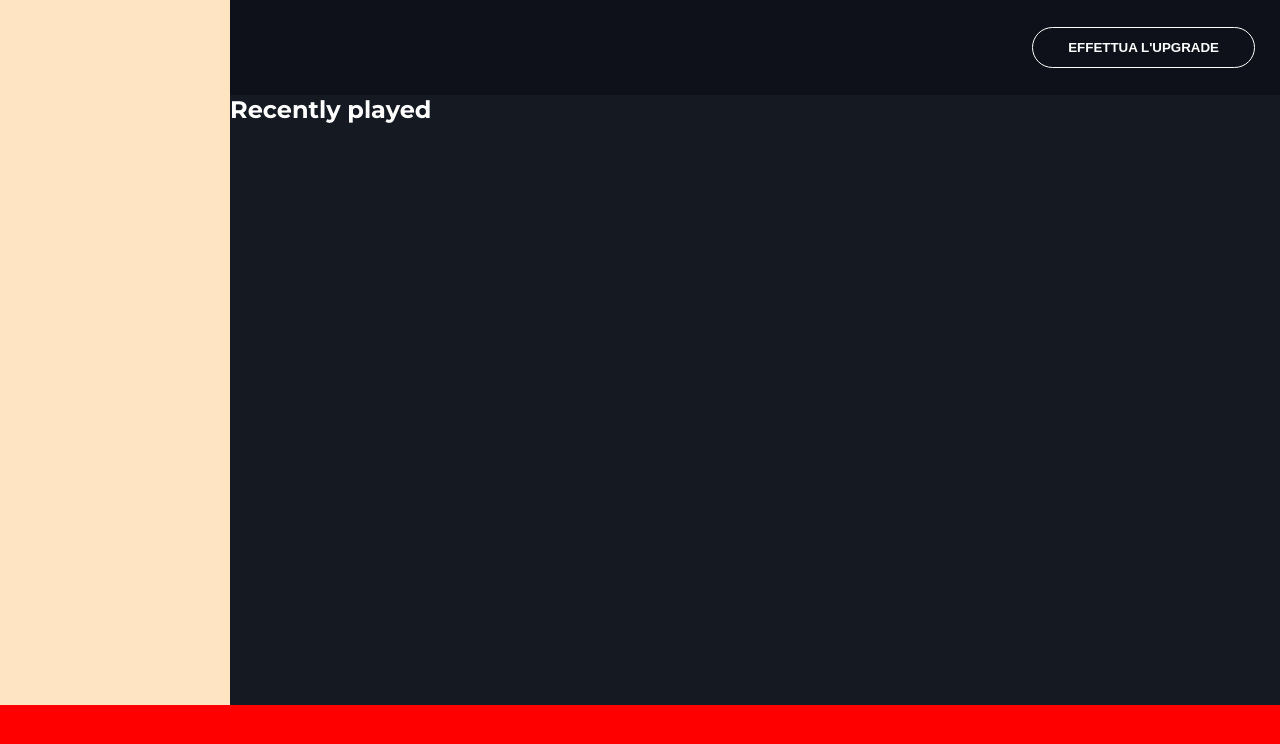
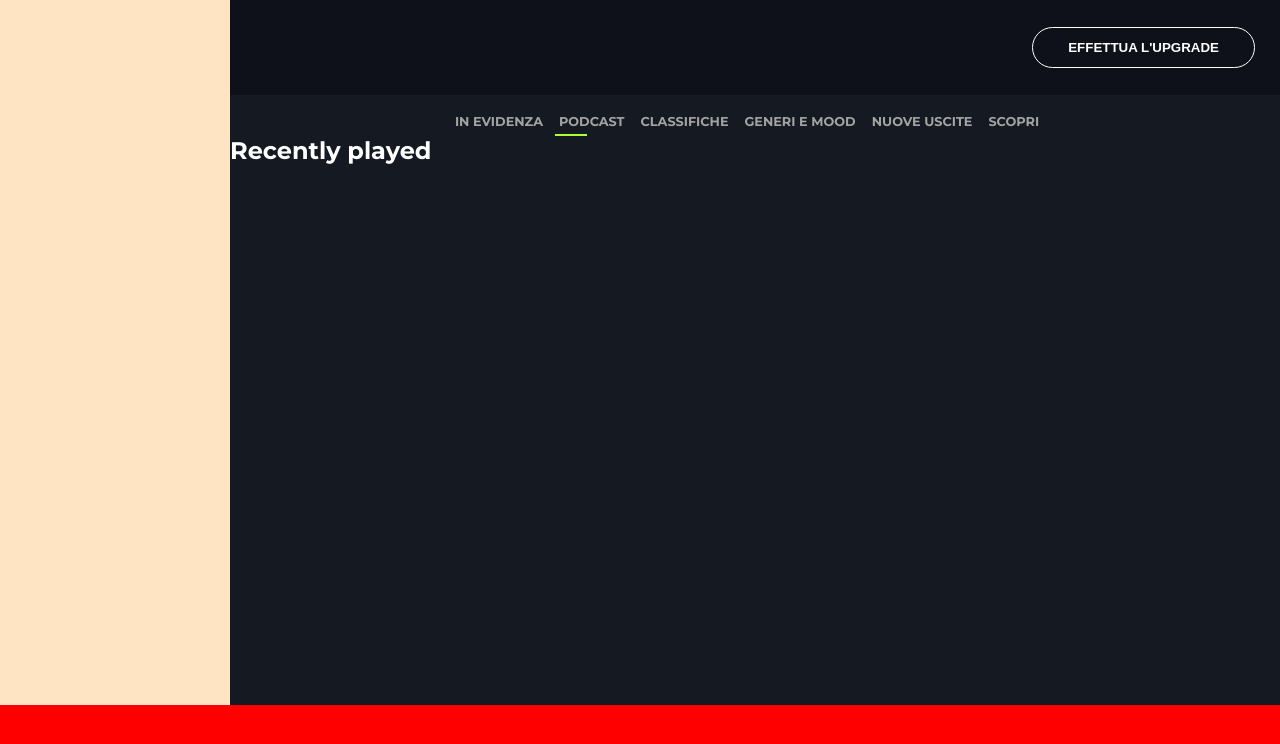
Before and after one commit to Roberta-Colombo/html-css-spotifyweb, a plain HTML site: page index.html in a window 1280 px wide. Drawn offline with Linux system fonts and the light colour scheme.

Commit message:
aggiunto menu

```diff
--- a/css/style.css
+++ b/css/style.css
@@ -26,7 +26,7 @@ body {
     color: var(--white);
 }
 
-.grey-txt {
+.grey-txt, li a {
     color: var(--grey);
 }
 
@@ -34,8 +34,16 @@ body {
     font-weight: bold;
 }
 
+.medium-txt {
+    font-size: 0.8rem;
+}
+
 a {
     text-decoration: none;
+}
+
+li {
+    list-style: none;
 }
 
 .d-flex {
@@ -44,6 +52,10 @@ a {
 
 .justify-end {
     justify-content: flex-end;
+}
+
+.justify-center {
+    justify-content: center;
 }
 
 .align-center {
@@ -85,6 +97,8 @@ aside {
     background-color: bisque;
 }
 
+/* Style top-bar */
+
 .top-bar {
     width: 100%;
     height: 95px;
@@ -102,9 +116,23 @@ button {
     border-radius: 40px;
 }
 
-
+/* Style inner-content */
 
 .inner-content {
     height: 100%;
     margin-top: 95px;
 }
+
+.inner-content li {
+    padding-right: 1rem;
+    padding-top: 1.2rem;
+}
+
+.active {
+    /* display: block; */
+    width: 3%;
+    margin-top: 5px;
+    margin-left: 325px;
+    height: 2px;
+    background-color: var(--lime);
+}
--- a/index.html
+++ b/index.html
@@ -17,6 +17,16 @@
                     <button><a class="white-txt bold" href="#">EFFETTUA L'UPGRADE</a></button>
                 </div>
                 <section class="inner-content">
+                    <ul class="bold medium-txt d-flex justify-center">
+                        <li><a href="#">IN EVIDENZA</a></li>
+                        <li><a href="#">PODCAST</a></li>
+                        <li><a href="#">CLASSIFICHE</a></li>
+                        <li><a href="#">GENERI E MOOD</a></li>
+                        <li><a href="#">NUOVE USCITE</a></li>
+                        <li><a href="#">SCOPRI</a></li>
+                    </ul>
+                    <div class="active"></div>
+
                     <h2 class="white-txt">Recently played</h2>
                 </section>
             </section>
```
